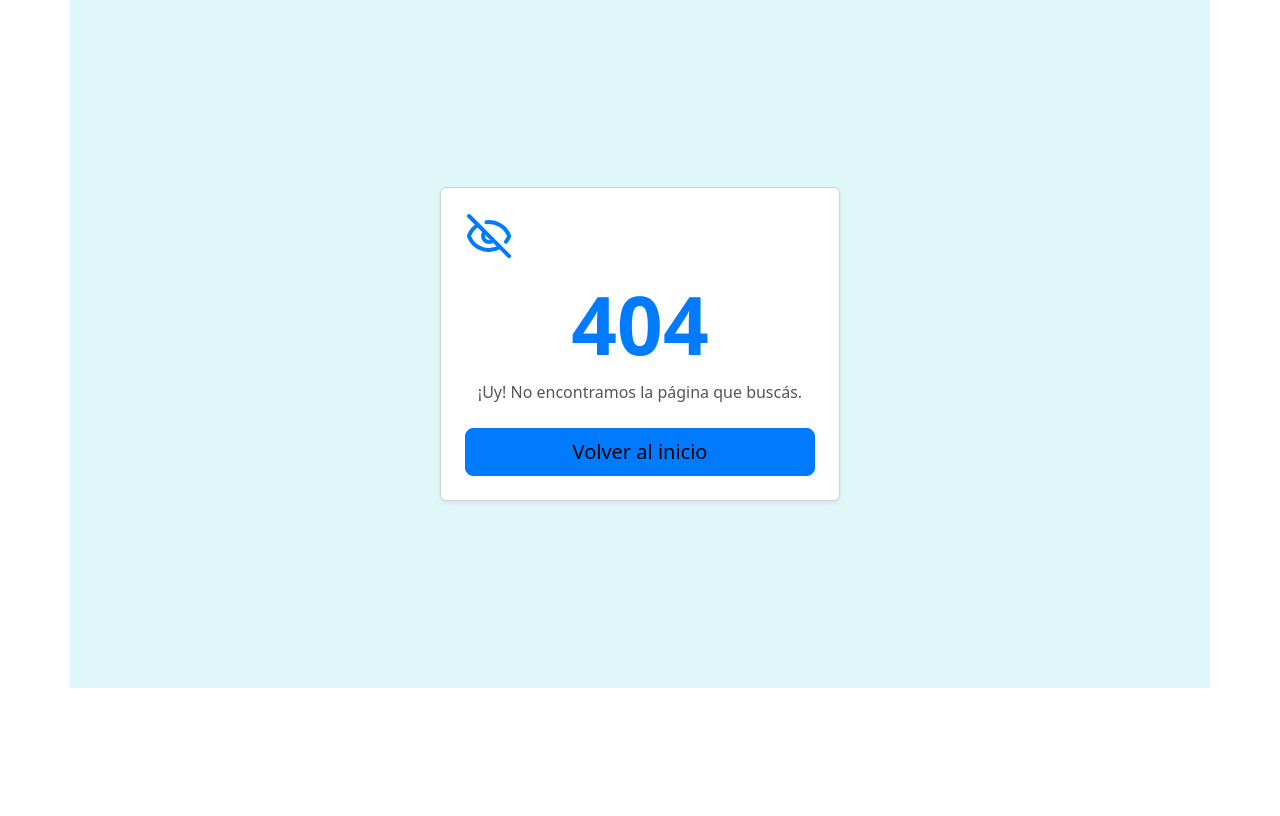
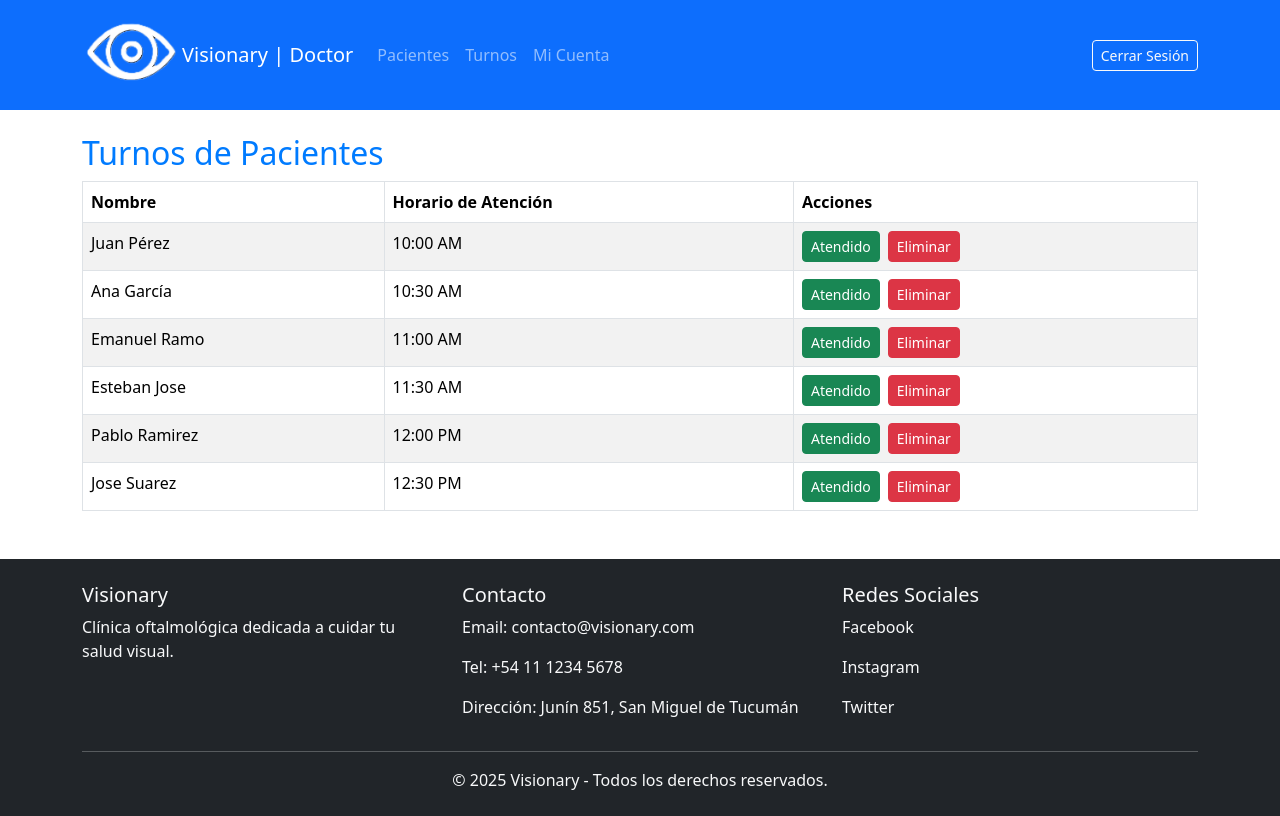
Before and after one commit to rodo18-2006/proyecto2, a React (Vite) app: page /turno-doctor in a window 1280 px wide. Before the commit this address had no page. Built offline with nearby package versions, Linux system fonts and the light colour scheme.

Commit message:
Creamos turno de doctores y su ruta

```diff
--- a/src/App.jsx
+++ b/src/App.jsx
@@ -18,6 +18,9 @@ import Contacto from "./page/Contacto";
 import Doctores from "./page/Doctores";
 import Horarios from "./page/Horarios";
 import AtencionalCliente from "./page/AtencionalCliente";
+import ScrollTop from "./page/ScrollTop";
+import ScrollToTopButton from "./components/ScrollToTopButton/ScrollToTopButton";
+import TurnoDoctor from "./page/TurnoDoctor";
 
 const App = () => {
   return (
@@ -41,7 +44,10 @@ const App = () => {
           <Route path="/doctor" element={<Doctores />} />
           <Route path="/horarios" element={<Horarios />} />
           <Route path="/atencion-al-cliente" element={<AtencionalCliente />} />
+          <Route path="/scroll" element={<ScrollTop />} />
+          <Route path="/turno-doctor" element={<TurnoDoctor />} />
         </Routes>
+        <ScrollToTopButton />
       </Router>
     </div>
   );
--- /dev/null
+++ b/src/components/ScrollToTopButton/ScrollToTopButton.jsx
@@ -0,0 +1,48 @@
+import React, { useState, useEffect } from "react";
+
+const ScrollToTopButton = () => {
+  const [visible, setVisible] = useState(false);
+
+  const toggleVisible = () => {
+    const scrolled = document.documentElement.scrollTop;
+    setVisible(scrolled > 300);
+  };
+
+  const scrollToTop = () => {
+    window.scrollTo({
+      top: 0,
+      behavior: "smooth",
+    });
+  };
+
+  useEffect(() => {
+    window.addEventListener("scroll", toggleVisible);
+    return () => window.removeEventListener("scroll", toggleVisible);
+  }, []);
+
+  return (
+    <button
+      onClick={scrollToTop}
+      style={{
+        position: "fixed",
+        bottom: "40px",
+        right: "30px",
+        padding: "12px 16px",
+        fontSize: "18px",
+        backgroundColor: "#00cccc",
+        color: "#fff",
+        border: "none",
+        borderRadius: "50%",
+        cursor: "pointer",
+        boxShadow: "0px 4px 8px rgba(0, 0, 0, 0.2)",
+        display: visible ? "inline" : "none",
+        zIndex: 999,
+      }}
+      aria-label="Volver arriba"
+    >
+      ↑
+    </button>
+  );
+};
+
+export default ScrollToTopButton;
--- a/src/components/navbardoctores/NavbardoctoresC.jsx
+++ b/src/components/navbardoctores/NavbardoctoresC.jsx
@@ -36,9 +36,9 @@ const NavbardoctoresC= () => {
       </Container>
     </Navbar> */
 
-    <Navbar bg="primary"  variant="dark" expand="lg">
+    <Navbar bg="primary" variant="dark" expand="lg">
       <Container>
-        <img className='logo' src="./img/logo.png" alt="" />
+        <img className="logo" src="./img/logo.png" alt="" />
         <Navbar.Brand as={Link} to="/">
           Visionary | Doctor
         </Navbar.Brand>
@@ -48,7 +48,7 @@ const NavbardoctoresC= () => {
             <Nav.Link as={Link} to="/doctor/pacientes">
               Pacientes
             </Nav.Link>
-            <Nav.Link as={Link} to="/doctor/turnos">
+            <Nav.Link as={Link} to="/turno-doctor">
               Turnos
             </Nav.Link>
             <Nav.Link as={Link} to="/doctor/perfil">
--- a/src/components/pacientes/PacientesC.jsx
+++ b/src/components/pacientes/PacientesC.jsx
@@ -7,42 +7,42 @@ const PacientesLista = () => {
       id: 1,
       nombre: "Juan Pérez",
       motivoConsulta: "Dolor ocular y visión borrosa",
-      telefono: "351-1234567",
+      telefono: "381-1234567",
       horarioAtencion: "10:00 AM",
     },
     {
       id: 2,
       nombre: "Ana García",
       motivoConsulta: "Revisión de fondo de ojo",
-      telefono: "351-7654321",
+      telefono: "381-7654321",
       horarioAtencion: "10:30 AM",
     },
     {
       id: 3,
       nombre: "Emanuel Ramo",
       motivoConsulta: "Molestia ocular por pantallas",
-      telefono: "351-2345678",
+      telefono: "381-2345678",
       horarioAtencion: "11:00 AM",
     },
     {
       id: 4,
       nombre: "Esteban Jose",
       motivoConsulta: "Consulta por miopía",
-      telefono: "351-8765432",
+      telefono: "381-8765432",
       horarioAtencion: "11:30 AM",
     },
     {
       id: 5,
       nombre: "Pablo Ramirez",
       motivoConsulta: "Control post-operatorio de cataratas",
-      telefono: "351-3456789",
+      telefono: "381-3456789",
       horarioAtencion: "12:00 PM",
     },
     {
       id: 6,
       nombre: "Jose Suarez",
       motivoConsulta: "Enrojecimiento y picazón ocular",
-      telefono: "351-9876543",
+      telefono: "381-9876543",
       horarioAtencion: "12:30 PM",
     },
   ];
--- /dev/null
+++ b/src/components/turnodoctores/TurnoDoctorC.jsx
@@ -0,0 +1,92 @@
+import React, { useState } from "react";
+import { Table, Button } from "react-bootstrap";
+
+const TurnosDoctorC = () => {
+  const [pacientes, setPacientes] = useState([
+    {
+      id: 1,
+      nombre: "Juan Pérez",
+      horarioAtencion: "10:00 AM",
+    },
+    {
+      id: 2,
+      nombre: "Ana García",
+      horarioAtencion: "10:30 AM",
+    },
+    {
+      id: 3,
+      nombre: "Emanuel Ramo",
+      horarioAtencion: "11:00 AM",
+    },
+    {
+      id: 4,
+      nombre: "Esteban Jose",
+      horarioAtencion: "11:30 AM",
+    },
+    {
+      id: 5,
+      nombre: "Pablo Ramirez",
+      horarioAtencion: "12:00 PM",
+    },
+    {
+      id: 6,
+      nombre: "Jose Suarez",
+      horarioAtencion: "12:30 PM",
+    },
+  ]);
+
+  const eliminarPaciente = (id) => {
+    setPacientes(pacientes.filter((paciente) => paciente.id !== id));
+  };
+
+  const marcarAtendido = (id) => {
+    alert(`El paciente con ID ${id} fue marcado como atendido.`);
+    eliminarPaciente(id);
+  };
+
+  return (
+    <div className="container mt-4">
+      <h2>Turnos de Pacientes</h2>
+      <Table striped bordered hover>
+        <thead>
+          <tr>
+            <th>Nombre</th>
+
+            <th>Horario de Atención</th>
+            <th>Acciones</th>
+          </tr>
+        </thead>
+        <tbody>
+          {pacientes.map((paciente) => (
+            <tr key={paciente.id}>
+              <td>{paciente.nombre}</td>
+              <td>{paciente.horarioAtencion}</td>
+              <td>
+                <Button
+                  variant="success"
+                  size="sm"
+                  onClick={() => marcarAtendido(paciente.id)}
+                  className="me-2"
+                >
+                  Atendido
+                </Button>
+                <Button
+                  variant="danger"
+                  size="sm"
+                  onClick={() => eliminarPaciente(paciente.id)}
+                >
+                  Eliminar
+                </Button>
+              </td>
+            </tr>
+          ))}
+        </tbody>
+      </Table>
+      {pacientes.length === 0 && (
+        <p className="mt-3">No hay pacientes en espera.</p>
+      )}
+    </div>
+  );
+};
+
+export default TurnosDoctorC;
--- a/src/page/Navbardoctores.jsx
+++ b/src/page/Navbardoctores.jsx
@@ -1,7 +1,8 @@
 import React from 'react'
-import NavbardoctoresC from '../components/navbardoctores/NavbardoctoresC'
+
 import FooterC from '../components/footer/FooterC'
 import IniciodoctorC from '../components/iniciodoctor/IniciodoctorC'
+import NavbardoctoresC from '../components/navbardoctores/NavbardoctoresC'
 
 const Navbardoctores = () => {
   return (
--- /dev/null
+++ b/src/page/ScrollTop.jsx
@@ -0,0 +1,12 @@
+import React from 'react'
+import ScrollToTopButton from '../components/ScrollToTopButton/ScrollToTopButton'
+
+const ScrollTop = () => {
+  return (
+    <>
+    <ScrollToTopButton/>
+    </>
+  )
+}
+
+export default ScrollTop
--- /dev/null
+++ b/src/page/TurnoDoctor.jsx
@@ -0,0 +1,17 @@
+import React from "react";
+import NavbarC from "../components/navbar/NavbarC";
+import TurnosDoctorC from "../components/turnodoctores/TurnoDoctorC";
+import FooterC from "../components/footer/FooterC";
+import NavbardoctoresC from "../components/navbardoctores/NavbardoctoresC";
+
+const TurnoDoctor = () => {
+  return (
+    <>
+      <NavbardoctoresC />
+      <TurnosDoctorC />
+      <FooterC />
+    </>
+  );
+};
+
+export default TurnoDoctor;
```
